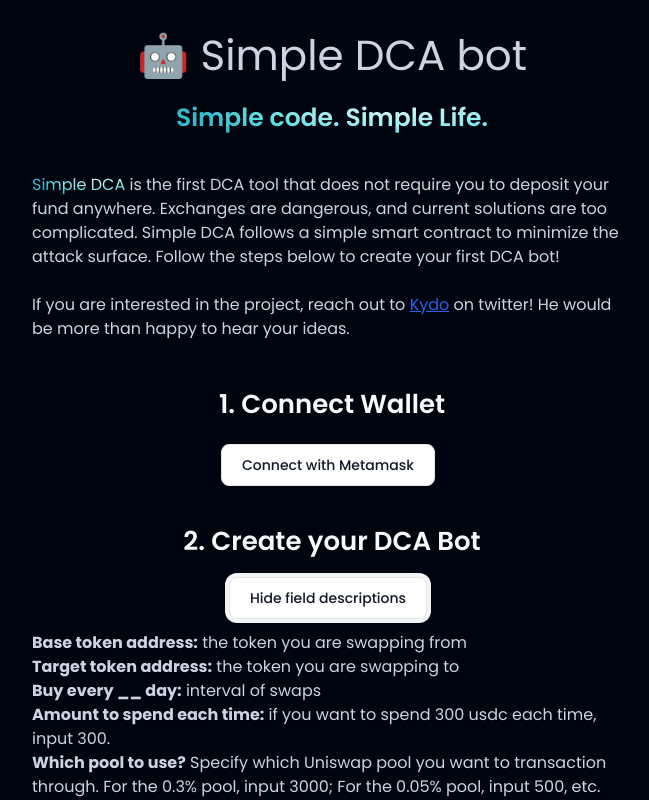
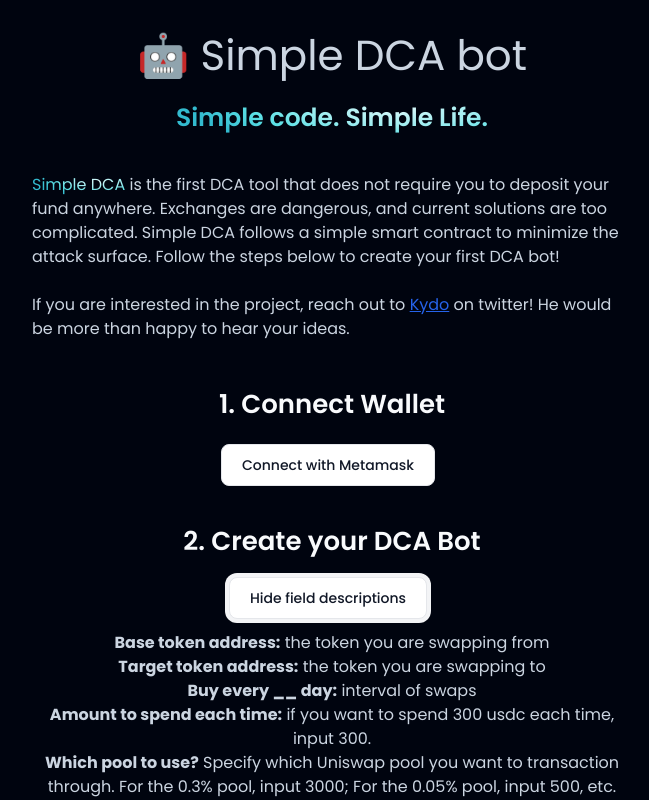
Before and after one commit to 0xkydo/dca-interface, a React (Vite) app: page / in a window 1280 px wide. Both pictures are taken after a click on the button "Show field descriptions". Shown: the top 800 px of the page, without its empty margins (308-957 px from the left). Built offline with nearby package versions, Linux system fonts and the light colour scheme.

Commit message:
center text

```diff
--- a/src/component/DCA.jsx
+++ b/src/component/DCA.jsx
@@ -201,7 +201,7 @@
             <div>
                 {
                     showVarDescription && (
-                        <ul className='w-[600px] font-thin text-[16px] my-1'>
+                        <ul className='w-[600px] font-thin text-[16px] my-1 text-center'>
                             <li><span className="font-bold">Base token address:</span>  the token you are swapping from</li>
                             <li><span className="font-bold">Target token address:</span> the token you are swapping to</li>
                             <li><span className="font-bold">Buy every __ day:</span> interval of swaps</li>
```
